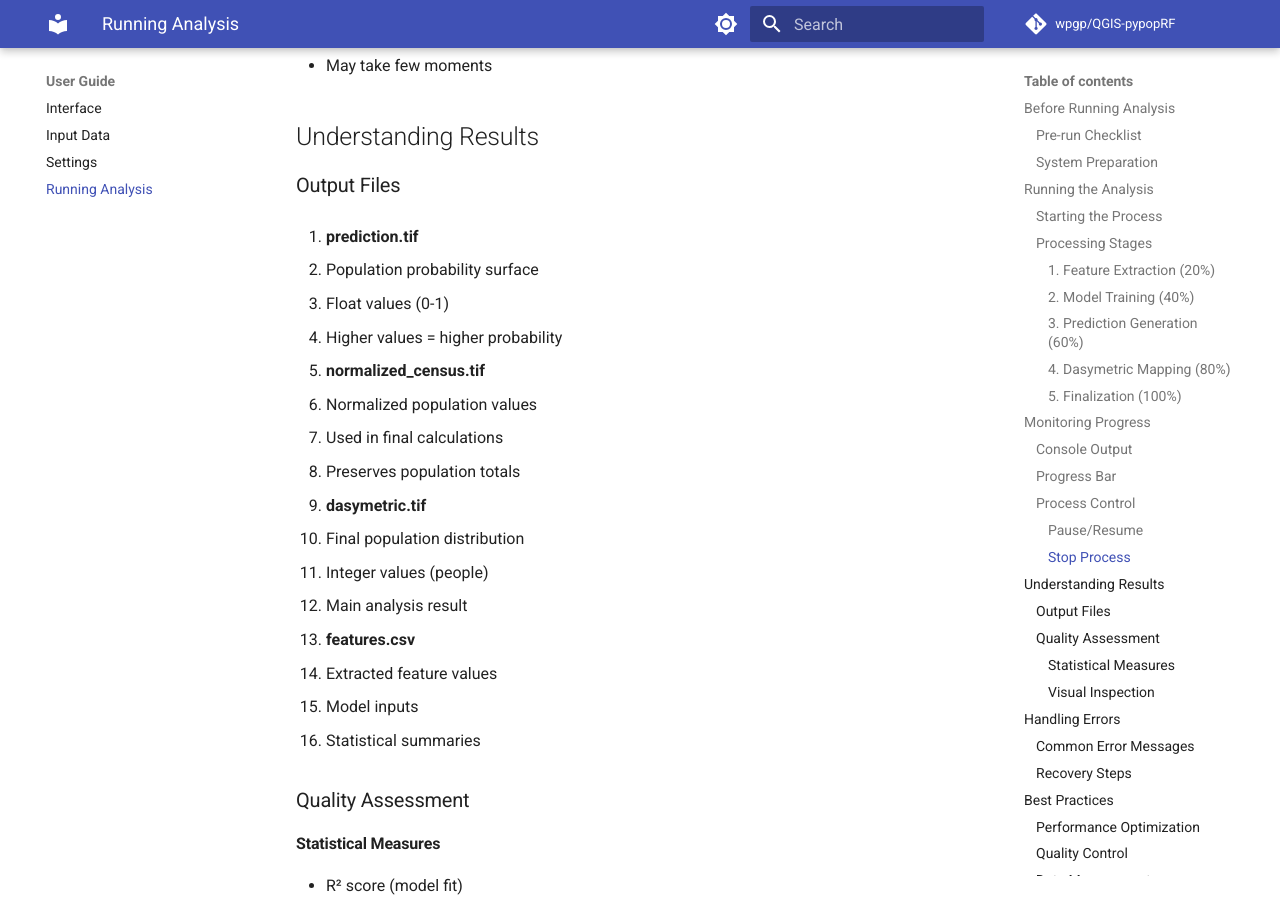
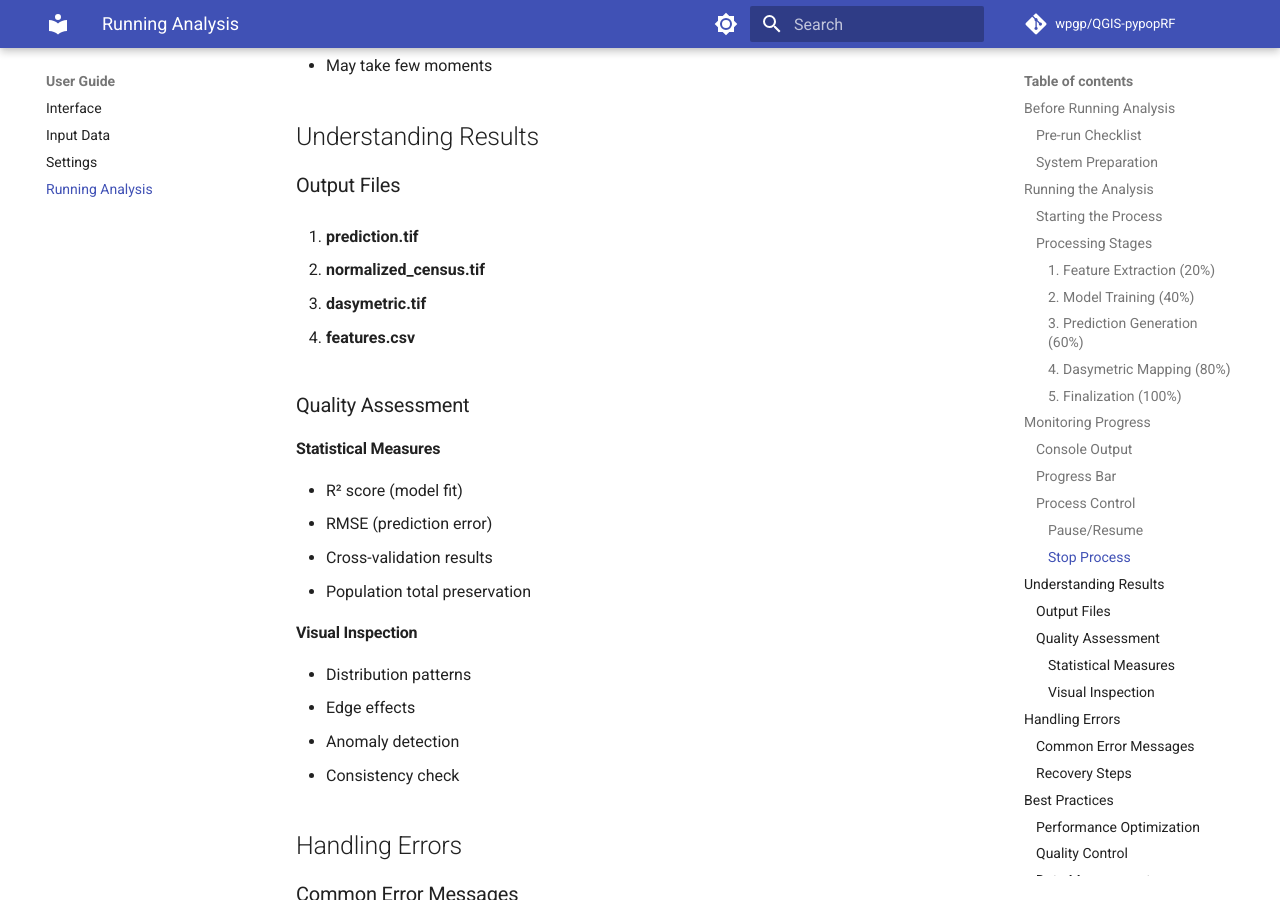
Before and after one commit to wpgp/QGIS-pypopRF, an MkDocs documentation site: the page built from docs/user-guide/running-analysis.md, in a window 1280 px wide and 900 px high, scrolled down 3418 px. Built offline with MkDocs 1.6.1 and Material for MkDocs 9.7.7, drawn with Linux system fonts in a browser that asks for light colours; comment, search, counter and statistics services are not loaded.

Commit message:
update docs

```diff
--- a/docs/user-guide/running-analysis.md
+++ b/docs/user-guide/running-analysis.md
@@ -118,27 +118,11 @@ Example console messages:
 
 1. **prediction.tif**
 
-   - Population probability surface
-   - Float values (0-1)
-   - Higher values = higher probability
-
 2. **normalized_census.tif**
-
-   - Normalized population values
-   - Used in final calculations
-   - Preserves population totals
 
 3. **dasymetric.tif**
 
-   - Final population distribution
-   - Integer values (people)
-   - Main analysis result
-
 4. **features.csv**
-
-   - Extracted feature values
-   - Model inputs
-   - Statistical summaries
 
 ### Quality Assessment
 
```
